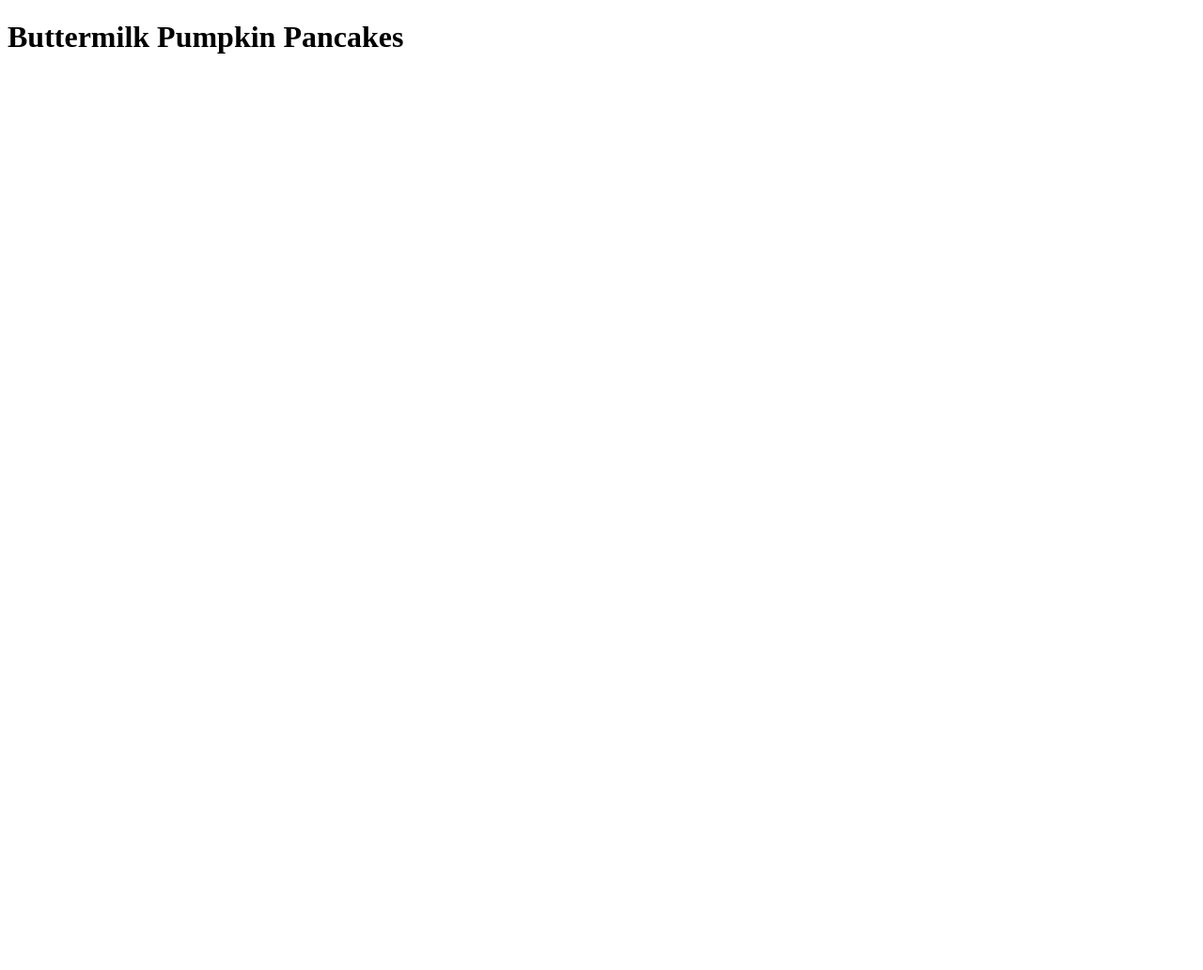
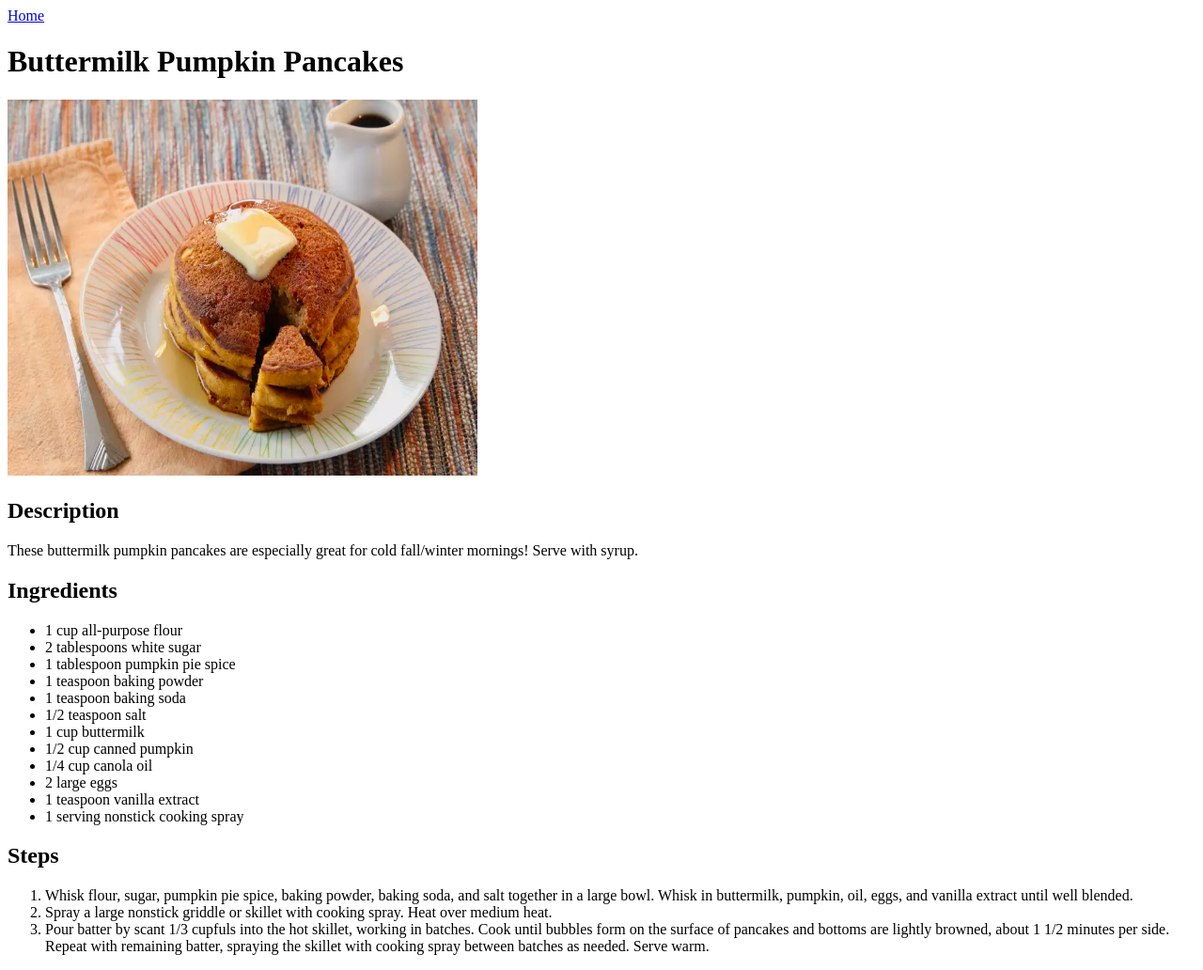
Before and after one commit to acstanie/odin-recipes, a plain HTML site: page recipes/buttermilk_pumpkin_pancakes.html in a window 1280 px wide. Shown: the whole page at 94% size. Before the commit the page ends 800 px from the top, so only its background shows below. Drawn offline with Linux system fonts and the light colour scheme.

Commit message:
Added Buttermilk Pumpkin Pancakes to the website, inclusive of an image

```diff
--- a/recipes/buttermilk_pumpkin_pancakes.html
+++ b/recipes/buttermilk_pumpkin_pancakes.html
@@ -6,7 +6,53 @@
     </head>
 
     <body>
+        <!-- link to return to home page -->
+        <a href="../index.html">Home</a>
+
         <h1>Buttermilk Pumpkin Pancakes</h1>
+
+        <!-- image of finished recipe -->
+        <img src="../images/buttermilk-pumpkin-pancakes.webp" alt="Buttermilk Pumpkin Pancakes" height="400" width="500">
+
+        <!-- Description of recipe -->
+        <h2>Description</h2>
+        <p>
+            These buttermilk pumpkin pancakes are especially great for cold fall/winter mornings! Serve with syrup.
+        </p>
+
+        <!-- Ingredients for the recipe -->
+        <h2>Ingredients</h2>
+        <ul>
+            <li>1 cup all-purpose flour</li>
+            <li>2 tablespoons white sugar</li>
+            <li>1 tablespoon pumpkin pie spice</li>
+            <li>1 teaspoon baking powder</li>
+            <li>1 teaspoon baking soda</li>
+            <li>1/2 teaspoon salt</li>
+            <li>1 cup buttermilk</li>
+            <li>1/2 cup canned pumpkin</li>
+            <li>1/4 cup canola oil</li>
+            <li>2 large eggs</li>
+            <li>1 teaspoon vanilla extract</li>
+            <li>1 serving nonstick cooking spray</li>
+        </ul>
+
+        <!-- Directions on how to prepare recipe -->
+        <h2>Steps</h2>
+        <ol>
+            <li>
+                Whisk flour, sugar, pumpkin pie spice, baking powder, baking soda, and salt together in a large bowl.
+                Whisk in buttermilk, pumpkin, oil, eggs, and vanilla extract until well blended.
+            </li>
+            <li>
+                Spray a large nonstick griddle or skillet with cooking spray. Heat over medium heat.
+            </li>
+            <li>
+                Pour batter by scant 1/3 cupfuls into the hot skillet, working in batches. Cook until bubbles form on the
+                surface of pancakes and bottoms are lightly browned, about 1 1/2 minutes per side. Repeat with remaining
+                batter, spraying the skillet with cooking spray between batches as needed. Serve warm.
+            </li>
+        </ol>
     </body>
 
 </html>
```
Also changed, not shown: index.html (+5 -2 lines), images/buttermilk-pumpkin-pancakes.webp (added).
